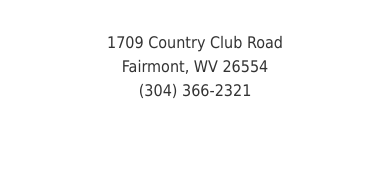
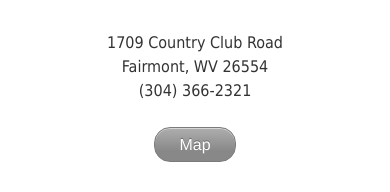
Before and after one commit to swiharta/ffc, a Django app: template templates/ffc_home.html in a window 390 px wide. Shown: the part 674-866 px from the top of the page. Before the commit the page ends 773 px from the top, so only its background shows below. Run offline with Django 3.2, Linux system fonts and the light colour scheme; the template is opened without the code that fills it, so the values that code supplies are empty; some libraries are stand-ins or nearby versions.

Commit message:
Reverting changes from testing. Realized I need to specifically style for mobile Safari / Android without scaling (prevented by the meta viewport tag for Google Maps API

```diff
--- a/media/css/screen.css
+++ b/media/css/screen.css
@@ -167,10 +167,3 @@ a {
   padding: 10px;
   margin: 0;
 }
-/* line 104, ../sass/screen.sass */
-#footer #address {
-  text-align: center;
-  color: #333333;
-  padding: 10px;
-  margin: 0;
-}
--- a/templates/ffc_home.html
+++ b/templates/ffc_home.html
@@ -9,7 +9,7 @@
     <link rel="stylesheet" type="text/css" media="screen" href="{{ STATIC_URL }}css/screen.css"/>
 
     <!--for Google Maps API-->
-{#    <meta name="viewport" content="initial-scale=1.0, user-scalable=no" />#}
+    <meta name="viewport" content="initial-scale=1.0, user-scalable=no" />
 </head>
 <body> <!--initializes the Google Map-->
 <div class="container">
@@ -38,11 +38,11 @@
 <div id="landscape"></div>
 <div id="footer">
     <div class="container">
-{#        <div id="location">#}
+        <div id="location">
             <p id="address">1709 Country Club Road<br />Fairmont, WV 26554<br />(304) 366-2321</p>
-{#            <span id="google-map-button" class="button">Map</span>#}
-{#            <span id="clear-landscape-button" class="button" style="display: none;">Hide</span>#}
-{#        </div>#}
+            <span id="google-map-button" class="button">Map</span>
+            <span id="clear-landscape-button" class="button" style="display: none;">Hide</span>
+        </div>
 {#        {% get_recent_entries 1 "zinnia/tags/recent_entries_excerpts.html" %}#}
 {#        {% get_recent_entries 1 "zinnia/entry_list.html" %}#}
     </div>
@@ -90,7 +90,6 @@ $(document).ready(function() {
 
    $('#clear-landscape-button').click(function() {
        $('#landscape > div').hide();
-       $('#landscape').css('background-color: #fff;'); // might be needed for when map gets hidden
        $(this).hide();
        $('#google-map-button').show();
    });
```
Also changed, not shown: media/sass/screen.sass (+0 -7 lines).
